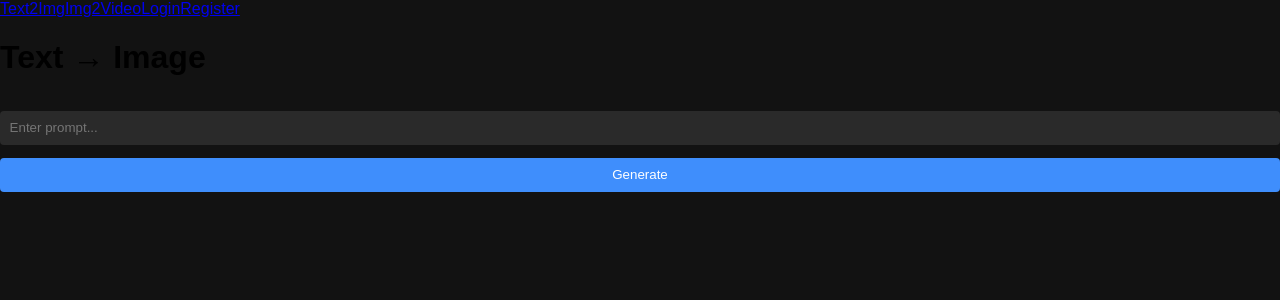
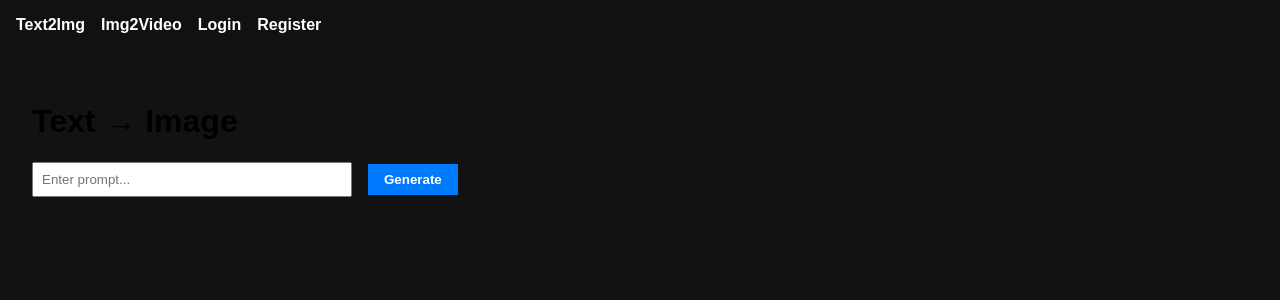
Before and after one commit to vprotsenko-git/Moondreams, a React (Vite) app: page / in a window 1280 px wide. Shown: the top 300 px of the page. Built offline with nearby package versions, Linux system fonts and the light colour scheme.

Commit message:
Update App.css

```diff
--- a/src/App.css
+++ b/src/App.css
@@ -1,36 +1,48 @@
-.app-container {
+body {
+  margin: 0;
+  font-family: 'Segoe UI', Tahoma, Geneva, Verdana, sans-serif;
+  background: #f5f6f7;
+}
+
+.navbar {
+  background-color: #111;
+  padding: 1rem;
   display: flex;
-  height: 100vh;
+  gap: 1rem;
 }
-.main-content {
-  flex: 1;
-  background: #1b1b1b;
-  color: #e0e0e0;
-  padding: 1.5rem;
-  overflow-y: auto;
+
+.navbar a {
+  color: white;
+  text-decoration: none;
+  font-weight: bold;
 }
-.form, .page {
-  display: flex;
-  flex-direction: column;
-  gap: 0.8rem;
+
+.page {
+  padding: 2rem;
 }
-.form input, .page input {
-  padding: 0.6rem;
+
+input {
+  padding: 0.5rem;
+  margin-right: 1rem;
+  width: 300px;
+}
+
+button {
+  padding: 0.5rem 1rem;
+  background-color: #007bff;
   border: none;
-  border-radius: 4px;
-  background: #2a2a2a;
-  color: #fff;
+  color: white;
+  cursor: pointer;
+  font-weight: bold;
 }
-.form button, .page button {
-  padding: 0.6rem;
-  border: none;
-  border-radius: 4px;
-  background: #3f8efc;
-  color: #fff;
-  cursor: pointer;
+
+button:hover {
+  background-color: #0056b3;
 }
-.result-img, .result-video {
-  margin-top: 1rem;
+
+.result-img,
+.result-video {
+  display: block;
+  margin-top: 2rem;
   max-width: 100%;
-  border: 1px solid #444;
 }
```
